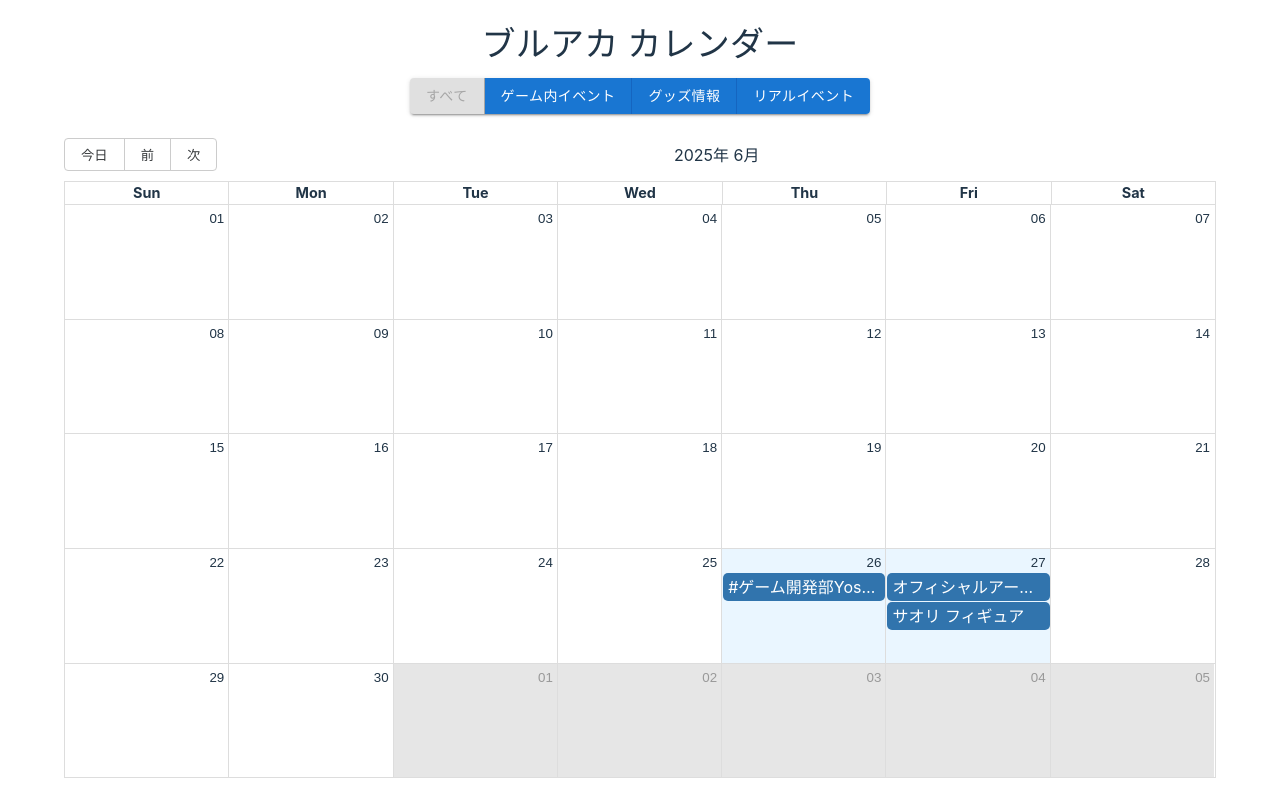
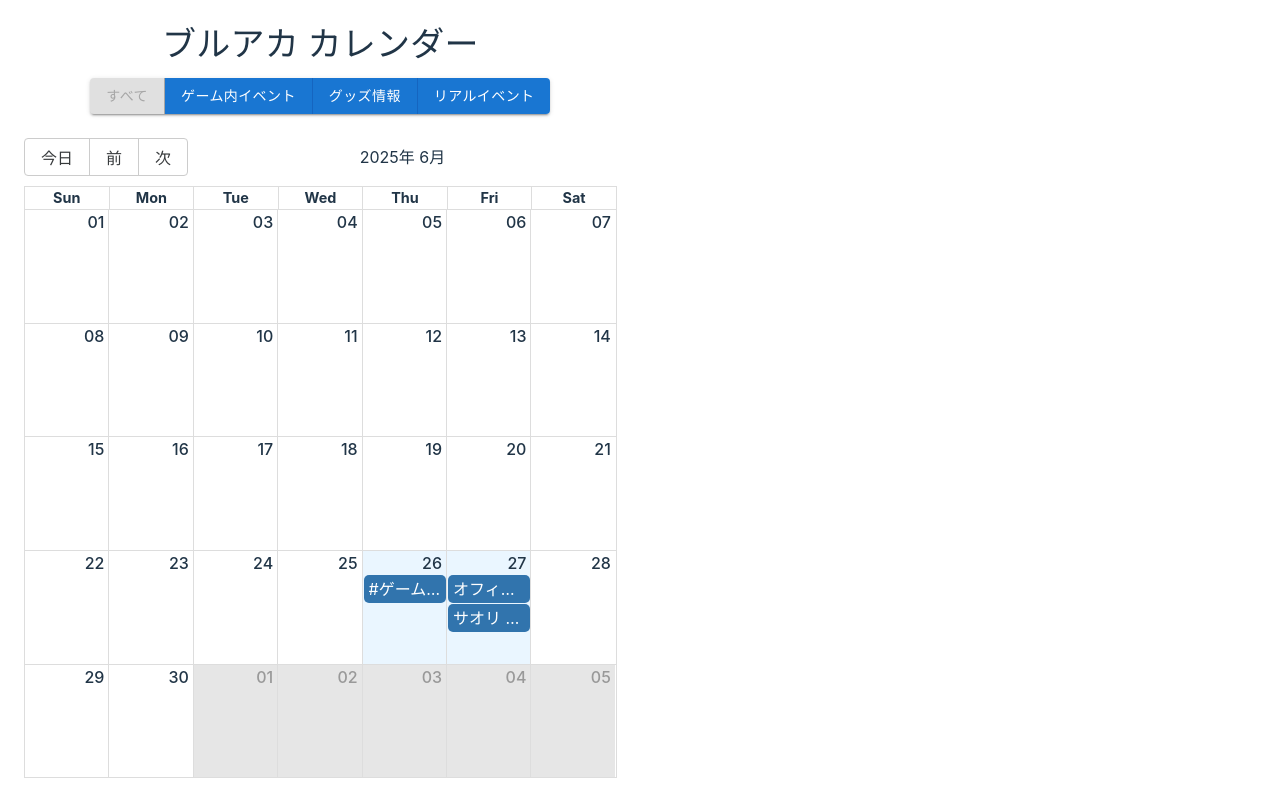
Before and after one commit to kamimochi/BA-calendar, a React (Vite) app: page / in a window 1280 px wide. Built offline with nearby package versions, Linux system fonts and the light colour scheme.

Commit message:
Update index.css

```diff
--- a/src/index.css
+++ b/src/index.css
@@ -3,6 +3,8 @@
   line-height: 1.5;
   font-weight: 400;
 
+  /* ライトモード時のデフォルト色 */
+  --color-text: #213547;
   color-scheme: light dark;
   color: rgba(255, 255, 255, 0.87);
   background-color: #242424;
@@ -13,55 +15,96 @@
   -moz-osx-font-smoothing: grayscale;
 }
 
-/* ★修正点: bodyのスタイルをシンプルにし、flex関連の指定を削除 */
+a {
+  font-weight: 500;
+  color: #646cff;
+  text-decoration: inherit;
+}
+a:hover {
+  color: #535bf2;
+}
+
 body {
   margin: 0;
+  display: flex;
+  place-items: center;
+  min-width: 320px;
+  min-height: 100vh;
 }
 
-/*
-  以下のスタイルはMUIコンポーネントで実現しているため、
-  グローバルなCSSからは削除またはコメントアウトしても問題ありません。
-  今回はシンプルにするため削除しました。
-*/
+h1 {
+  font-size: 3.2em;
+  line-height: 1.1;
+}
+
+button {
+  border-radius: 8px;
+  border: 1px solid transparent;
+  padding: 0.6em 1.2em;
+  font-size: 1em;
+  font-weight: 500;
+  font-family: inherit;
+  background-color: #1a1a1a;
+  cursor: pointer;
+  transition: border-color 0.25s;
+}
+button:hover {
+  border-color: #646cff;
+}
+button:focus,
+button:focus-visible {
+  outline: 4px auto -webkit-focus-ring-color;
+}
 
 @media (prefers-color-scheme: light) {
   :root {
+    /* ダークモード時のデフォルト色 */
+    --color-text-dark: rgba(255, 255, 255, 0.87);
     color: #213547;
     background-color: #ffffff;
   }
+  a:hover {
+    color: #747bff;
+  }
+  button {
+    background-color: #f9f9f9;
+  }
 }
 
-/* --- ここからは、これまで通りカレンダーのカスタムスタイルです --- */
+/* --- ここからがアプリ独自のスタイル --- */
 
 /* 「今日」のセルのデフォルト背景色をなくす */
 .rbc-month-view .my-today {
-  background-color: transparent;
+  background-color: transparent !important;
 }
 
 /* 「今日」の日付の数字（リンク）のスタイル */
 .my-today .rbc-button-link {
+  /* 円の形とサイズを指定 */
   width: 30px;
   height: 30px;
-  border-radius: 50%;
-  background-color: #1281e8;
-  color: white !important;
+  border-radius: 50%; /* 正円にする */
+
+  /* 枠線で円を描く */
+  border: 2px solid #1281e8;
+  background-color: transparent !important; /* 背景は透明に */
+
+  /* 文字色はテーマに合わせる */
+  color: var(--color-text, #213547);
   font-weight: bold;
+
+  /* 円の真ん中に数字を配置するための設定 */
   display: inline-flex;
   justify-content: center;
   align-items: center;
 }
 
-/* 「今日」の日付にマウスを乗せたときのスタイル */
-.my-today .rbc-button-link:hover {
-  background-color: #0d6ac4;
-  color: white !important;
-}
-
-/* 日付が選択された時のスタイルも統一感を出す */
+/* 日付が選択された時のスタイル（こちらは背景色を塗るスタイルを維持） */
 .rbc-button-link.rbc-active {
   background-color: #1281e8 !important;
   color: white !important;
   border-radius: 50%;
+  border-color: transparent;
   width: 30px;
   height: 30px;
   display: inline-flex;
@@ -74,14 +117,30 @@
   background-color: #eaf6ff;
 }
 
-/* ダークモード対応 */
+/* --- ダークモード時のスタイル --- */
 @media (prefers-color-scheme: dark) {
+  /* ダークモード時の「今日」の文字色 */
+  .my-today .rbc-button-link {
+    color: var(--color-text-dark, rgba(255, 255, 255, 0.87));
+  }
+
+  /* ダークモード時のイベント背景色 */
   .rbc-day-bg.has-event:not(.rbc-off-range-bg) {
     background-color: rgba(18, 129, 232, 0.15);
   }
+
+  /* ダークモード時のカレンダーツールバーの文字色 */
+  .rbc-toolbar .rbc-toolbar-label,
+  .rbc-toolbar button {
+    color: rgba(255, 255, 255, 0.87);
+  }
+
+  .rbc-toolbar button:disabled {
+    color: rgba(255, 255, 255, 0.5);
+  }
 }
 
-/* スマホ表示用のスタイル調整 */
+/* --- スマホ表示用のスタイル調整 --- */
 @media (max-width: 600px) {
   .rbc-month-view .rbc-day-bg .rbc-button-link {
     font-size: 0.8rem;
@@ -93,22 +152,3 @@
     height: 26px;
   }
 }
-/* --- ここから追記 --- */
-
-/* ダークモード時のカレンダーツールバーの文字色を修正 */
-@media (prefers-color-scheme: dark) {
-  /* "2025年 6月" などの年月表示 */
-  .rbc-toolbar .rbc-toolbar-label {
-    color: rgba(255, 255, 255, 0.87); /* 標準的な白い文字色 */
-  }
-
-  /* "今日", "前", "次" などのボタン */
-  .rbc-toolbar button {
-    color: rgba(255, 255, 255, 0.87);
-  }
-
-  /* 無効化されたボタン（例：今月の時の"今日"ボタン）の文字色 */
-  .rbc-toolbar button:disabled {
-    color: rgba(255, 255, 255, 0.5);
-  }
-}
```
